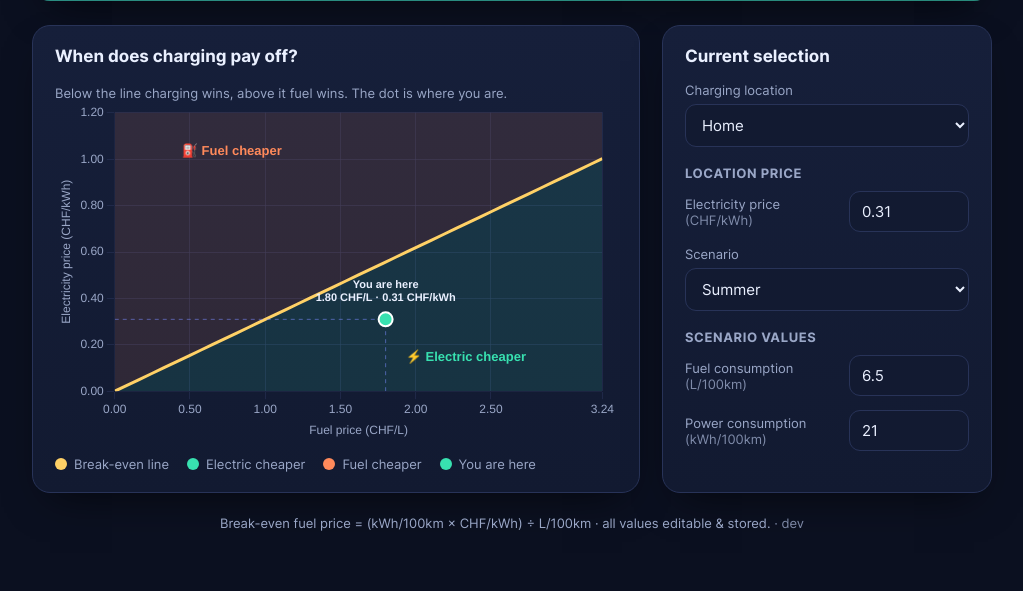
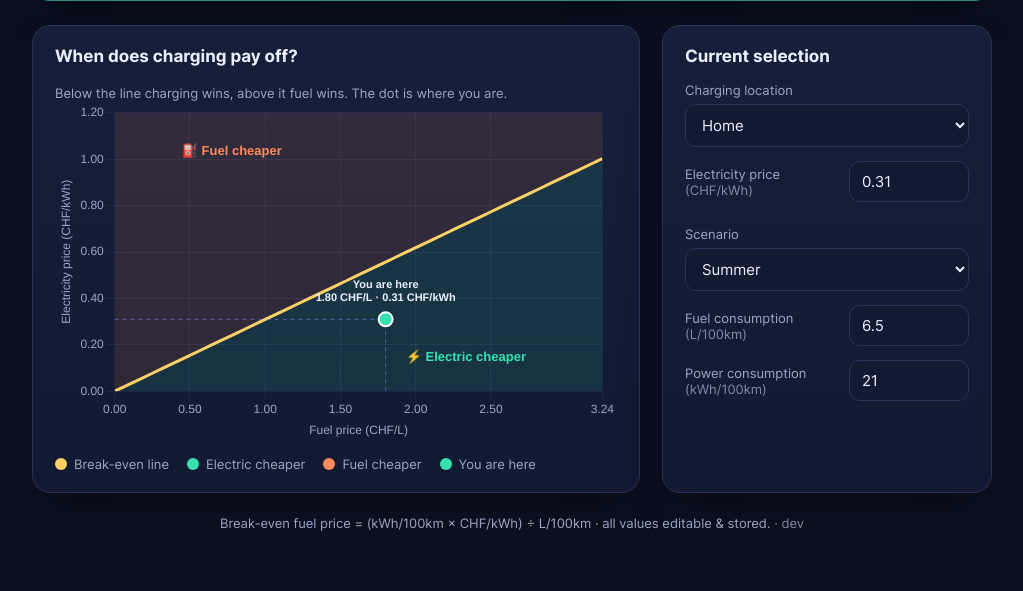
Before and after one commit to rjo3510/phev-sweetspot, a FastAPI app: page / in a window 1280 px wide. Shown: the part 529-1120 px from the top of the page, without its empty margins (128-1151 px from the left). Run offline with FastAPI, Linux system fonts and the light colour scheme; data comes from the database, SQL or seed files in the repository.

Commit message:
UI: drop the sub-headings in Current selection, add space between blocks
Remove the "Location price" / "Scenario values" labels; pair each selector with
its values as a .sel-block with a clear gap between the charging and scenario
blocks. The editor-only Save buttons move below each block (ids unchanged).

Co-Authored-By: Claude Opus 4.8 (1M context) <noreply@anthropic.com>

```diff
--- a/app/static/css/styles.css
+++ b/app/static/css/styles.css
@@ -267,12 +267,9 @@ input[type="number"] { -moz-appearance: textfield; }
 /* Read-only (disabled) fields: keep full-contrast text instead of Safari's grey. */
 input:disabled, select:disabled { -webkit-text-fill-color: var(--text); opacity: 1; cursor: default; }
 
-.active-inputs__group { margin-top: 8px; }
-.active-inputs__group h3 {
-  font-size: 13px; text-transform: uppercase; letter-spacing: .6px;
-  color: var(--muted); margin: 18px 0 10px;
-  display: flex; align-items: center; justify-content: space-between;
-}
+/* Current selection: each selector + its values is a block; clear gap between blocks. */
+.sel-block + .sel-block { margin-top: 24px; }
+.sel-block__save { text-align: right; margin-top: 2px; }
 
 /* Buttons */
 .btn {
--- a/app/templates/index.html
+++ b/app/templates/index.html
@@ -82,24 +82,25 @@
         <div class="card__head"><h2 data-i18n="current_selection">Current selection</h2></div>
 
         <div class="active-inputs" id="active-inputs">
+          <div class="sel-block">
             <label class="field">
               <span data-i18n="charging_location">Charging location</span>
               <select id="location-select"></select>
             </label>
-          <div class="active-inputs__group">
-            <h3><span data-i18n="location_price">Location price</span> <button class="link-btn editor-only" id="save-location" data-i18n="save">Save</button></h3>
             <label class="field field--inline">
               <span><span data-i18n="electricity_price">Electricity price</span> <em>(CHF/kWh)</em></span>
               <input type="number" inputmode="decimal" step="0.01" min="0" id="in-kwh-price" />
             </label>
+            <div class="sel-block__save editor-only">
+              <button class="link-btn" id="save-location" data-i18n="save">Save</button>
+            </div>
           </div>
 
+          <div class="sel-block">
             <label class="field">
               <span data-i18n="scenario">Scenario</span>
               <select id="scenario-select"></select>
             </label>
-          <div class="active-inputs__group">
-            <h3><span data-i18n="scenario_values">Scenario values</span> <button class="link-btn editor-only" id="save-scenario" data-i18n="save">Save</button></h3>
             <label class="field field--inline">
               <span><span data-i18n="fuel_consumption">Fuel consumption</span> <em>(L/100km)</em></span>
               <input type="number" inputmode="decimal" step="0.1" min="0.1" id="in-fuel-consumption" />
@@ -108,6 +109,9 @@
               <span><span data-i18n="power_consumption">Power consumption</span> <em>(kWh/100km)</em></span>
               <input type="number" inputmode="decimal" step="0.1" min="0" id="in-power-consumption" />
             </label>
+            <div class="sel-block__save editor-only">
+              <button class="link-btn" id="save-scenario" data-i18n="save">Save</button>
+            </div>
           </div>
         </div>
       </section>
```
Lines whose indentation alone changed are shown as unchanged.
